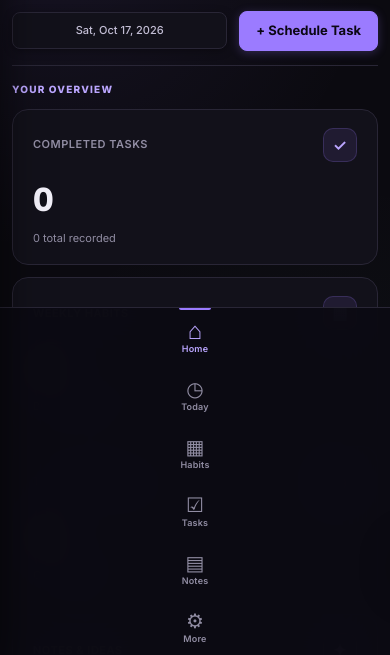
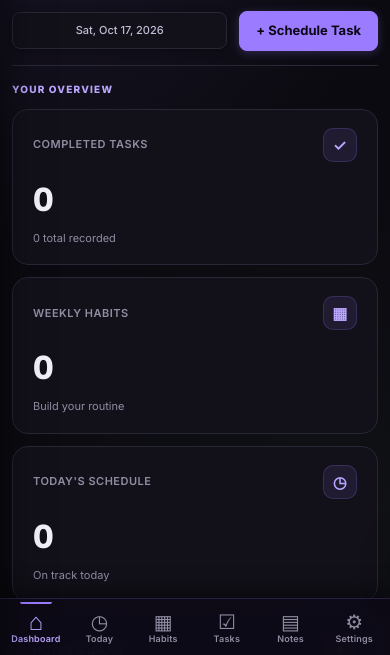
Before and after one commit to mrwanfarg/secound-brain, a website with bundled scripts: page index.html in a window 390 px wide. Both pictures are taken after typing "Sample", "name@example.com", "Sample123" into the empty fields and a click on the button "إنشاء الحساب ودخول الـ Dashboard ⚡". Shown: the part 188-843 px from the top of the page. Built offline with nearby package versions, Linux system fonts and the light colour scheme.

Commit message:
fix(mobile): fix mobile bottom nav vertical stacking and restore full dashboard visibility

```diff
--- a/frontend/css/base.css
+++ b/frontend/css/base.css
@@ -275,9 +275,10 @@ textarea:focus-visible, select:focus-visible {
   display: none;
   position: fixed;
   inset: 0;
-  background: rgba(5, 4, 8, 0.7);
-  backdrop-filter: blur(4px);
-  z-index: 99;
+  background: rgba(5, 4, 8, 0.75);
+  backdrop-filter: blur(6px);
+  -webkit-backdrop-filter: blur(6px);
+  z-index: 1500;
   opacity: 0;
   transition: opacity var(--transition-normal);
 }
@@ -354,33 +355,36 @@ textarea:focus-visible, select:focus-visible {
   bottom: 0;
   left: 0;
   right: 0;
-  background: rgba(12, 11, 19, 0.97);
-  border-top: 1px solid var(--border);
+  height: 58px;
+  background: rgba(14, 11, 23, 0.96);
+  border-top: 1px solid rgba(155, 123, 255, 0.2);
   backdrop-filter: blur(24px);
   -webkit-backdrop-filter: blur(24px);
-  z-index: 200;
-  padding-bottom: env(safe-area-inset-bottom);
-}
-
-.mobile-bottom-nav-inner {
-  display: flex;
-  align-items: stretch;
+  z-index: 500;
+  flex-direction: row;
+  align-items: center;
+  justify-content: space-around;
+  padding: 0 4px;
+  padding-bottom: env(safe-area-inset-bottom, 0px);
+  box-shadow: 0 -4px 24px rgba(0, 0, 0, 0.6);
 }
 
 .mob-nav-btn {
   flex: 1;
+  height: 54px;
   display: flex;
   flex-direction: column;
   align-items: center;
   justify-content: center;
-  gap: 3px;
-  padding: 10px 4px;
+  gap: 2px;
+  padding: 4px 2px;
   border: none;
   background: transparent;
   color: var(--muted);
   transition: all var(--transition-fast);
-  min-height: 60px;
   position: relative;
+  touch-action: manipulation;
+  -webkit-tap-highlight-color: transparent;
 }
 
 .mob-nav-btn::before {
@@ -495,7 +499,7 @@ h1 {
     height: 100vh;
     transform: translateX(-100%);
     box-shadow: var(--shadow-lg);
-    z-index: 300;
+    z-index: 1501;
   }
 
   .sidebar.open {
@@ -543,21 +547,17 @@ h1 {
   }
 
   .main {
-    padding: 16px 14px 130px;
+    padding: 16px 14px calc(74px + env(safe-area-inset-bottom, 0px));
   }
 
   .mobile-bottom-nav {
-    display: flex;
-    flex-direction: column;
-  }
-
-  /* Show the inner flex row */
-  .mobile-bottom-nav > * {
-    display: flex;
+    display: flex !important;
+    flex-direction: row !important;
   }
 
   .mob-nav-btn {
-    min-height: 58px;
+    min-height: unset !important;
+    height: 52px !important;
   }
 
   h1 {
--- a/frontend/js/app.js
+++ b/frontend/js/app.js
@@ -268,7 +268,10 @@ class App {
         mobileBtn.innerHTML = `👤 ${initial}`;
         mobileBtn.title = user.email;
         mobileBtn.onclick = () => {
-          this.navigateTo('Settings');
+          const sidebar = document.querySelector('.sidebar');
+          const overlay = document.getElementById('sidebarOverlay');
+          if (sidebar) sidebar.classList.add('open');
+          if (overlay) overlay.classList.add('visible');
         };
       }
     } else {
--- a/index.html
+++ b/index.html
@@ -218,7 +218,7 @@
     <nav class="mobile-bottom-nav" id="mobileBottomNav" aria-label="Mobile navigation">
       <button class="mob-nav-btn active" data-page="Dashboard" id="mobnav-Dashboard">
         <span class="mob-nav-icon">⌂</span>
-        <span class="mob-nav-label">Home</span>
+        <span class="mob-nav-label">Dashboard</span>
       </button>
       <button class="mob-nav-btn" data-page="Today" id="mobnav-Today">
         <span class="mob-nav-icon">◷</span>
@@ -238,7 +238,7 @@
       </button>
       <button class="mob-nav-btn" data-page="Settings" id="mobnav-Settings">
         <span class="mob-nav-icon">⚙</span>
-        <span class="mob-nav-label">More</span>
+        <span class="mob-nav-label">Settings</span>
       </button>
     </nav>
   </div>
```
Also changed, not shown: frontend/index.html (+2 -2 lines).
